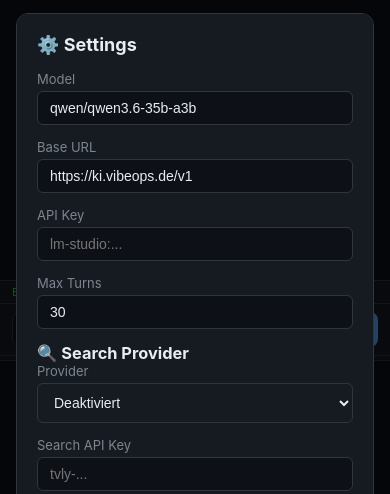
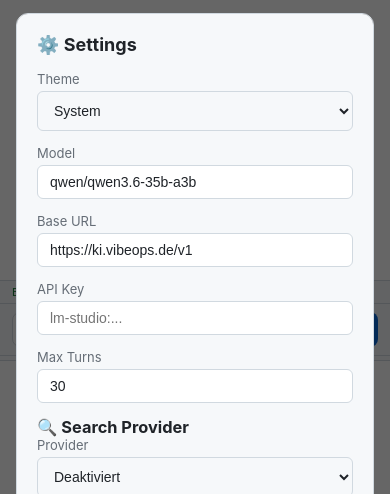
Before and after one commit to vibeopsde/vibeAgentGo, a website built with Vite: page web/index.html in a window 390 px wide. Shown: the part 50-544 px from the top of the page. Built offline with nearby package versions, Linux system fonts and the light colour scheme.

Commit message:
feat: auto-detect system theme with manual light/dark override

```diff
--- a/web/src/components/SettingsModal.ts
+++ b/web/src/components/SettingsModal.ts
@@ -4,6 +4,7 @@
 
 import { loadConfig, saveConfig, hasApiKey } from '../core/memory.js';
 import { testConnection } from '../core/llm_client.js';
+import { getTheme, setTheme, type ThemeMode } from '../core/theme.js';
 
 export class SettingsModal {
   element: HTMLElement;
@@ -43,8 +44,18 @@ export class SettingsModal {
   private renderForm() {
     const config = loadConfig();
 
+    const theme = getTheme();
+
     this.modal.innerHTML = `
       <h2>⚙️ Settings</h2>
+      <div class="form-group">
+        <label for="cfg-theme">Theme</label>
+        <select id="cfg-theme">
+          <option value="system" ${theme === 'system' ? 'selected' : ''}>System</option>
+          <option value="light" ${theme === 'light' ? 'selected' : ''}>Light</option>
+          <option value="dark" ${theme === 'dark' ? 'selected' : ''}>Dark</option>
+        </select>
+      </div>
       <div class="form-group">
         <label for="cfg-model">Model</label>
         <input id="cfg-model" type="text" value="${this.escape(config.model)}" placeholder="qwen/qwen3.6-35b-a3b" />
@@ -125,7 +136,9 @@ export class SettingsModal {
     const maxTurns = parseInt((this.modal.querySelector('#cfg-maxturns') as HTMLInputElement).value);
     const searchProvider = (this.modal.querySelector('#cfg-search-provider') as HTMLSelectElement).value as 'none' | 'tavily';
     const searchApiKey = (this.modal.querySelector('#cfg-search-apikey') as HTMLInputElement).value;
+    const theme = (this.modal.querySelector('#cfg-theme') as HTMLSelectElement).value as ThemeMode;
 
+    setTheme(theme);
     saveConfig({ model, baseUrl, apiKey, maxTurns, searchProvider, searchApiKey });
     this.close();
   }
--- /dev/null
+++ b/web/src/core/theme.ts
@@ -0,0 +1,70 @@
+// ============================================================
+// HAG — Theme Manager (system + manual, persisted in localStorage)
+// ============================================================
+
+export type ThemeMode = 'system' | 'light' | 'dark';
+
+const STORAGE_KEY = 'hag-theme';
+const DOC_ATTR = 'data-theme';
+
+export function getTheme(): ThemeMode {
+  const stored = localStorage.getItem(STORAGE_KEY);
+  if (stored === 'light' || stored === 'dark' || stored === 'system') {
+    return stored as ThemeMode;
+  }
+  return 'system';
+}
+
+export function setTheme(mode: ThemeMode): void {
+  localStorage.setItem(STORAGE_KEY, mode);
+  applyTheme(mode);
+}
+
+export function isDarkPreferred(): boolean {
+  return window.matchMedia('(prefers-color-scheme: dark)').matches;
+}
+
+export function applyTheme(mode: ThemeMode): void {
+  const effective = mode === 'system' ? (isDarkPreferred() ? 'dark' : 'light') : mode;
+  document.documentElement.setAttribute(DOC_ATTR, effective);
+  updateThemeColor(effective);
+}
+
+export function toggleTheme(): ThemeMode {
+  const current = getTheme();
+  const next: ThemeMode = current === 'system'
+    ? (isDarkPreferred() ? 'light' : 'dark')
+    : current === 'dark'
+      ? 'light'
+      : 'dark';
+  setTheme(next);
+  return next;
+}
+
+export function initTheme(): ThemeMode {
+  const mode = getTheme();
+  applyTheme(mode);
+  // Listen to system changes only when mode is 'system'
+  const media = window.matchMedia('(prefers-color-scheme: dark)');
+  const listener = () => {
+    if (getTheme() === 'system') applyTheme('system');
+  };
+  if (media.addEventListener) {
+    media.addEventListener('change', listener);
+  } else if ((media as any).addListener) {
+    (media as any).addListener(listener);
+  }
+  return mode;
+}
+
+function updateThemeColor(theme: 'light' | 'dark'): void {
+  // Keep in sync with CSS variables for header/background
+  const color = theme === 'light' ? '#ffffff' : '#0d1117';
+  let meta = document.querySelector('meta[name="theme-color"]') as HTMLMetaElement | null;
+  if (!meta) {
+    meta = document.createElement('meta');
+    meta.name = 'theme-color';
+    document.head.appendChild(meta);
+  }
+  meta.content = color;
+}
--- a/web/src/main.ts
+++ b/web/src/main.ts
@@ -4,6 +4,7 @@
 // ============================================================
 
 import './styles/app.css';
+import { initTheme, toggleTheme } from './core/theme.js';
 import { ChatPanel } from './components/ChatPanel.js';
 import { RenderPanel } from './components/RenderPanel.js';
 import { SettingsModal } from './components/SettingsModal.js';
@@ -13,6 +14,9 @@ import { MobileNav } from './components/MobileNav.js';
 import { Agent } from './core/agent.js';
 import { MemoryStore, loadConfig, saveConfig, hasApiKey } from './core/memory.js';
 import { createDefaultTools } from './core/tools.js';
+
+// Initialize theme before first render to avoid flash
+initTheme();
 
 // Register service worker
 if ('serviceWorker' in navigator) {
@@ -135,6 +139,7 @@ function buildLayout() {
       <span class="subtitle">Hermes Agent Go</span>
     </div>
     <div class="header-right">
+      <button id="btn-theme" class="icon-btn" title="Toggle theme">🌓</button>
       <button id="btn-sessions" class="icon-btn" title="Sessions">💬</button>
       <button id="btn-new" class="icon-btn" title="New Chat">✨</button>
       <button id="btn-memory" class="icon-btn" title="Memory">🧠</button>
@@ -171,6 +176,7 @@ function buildLayout() {
   header.querySelector('#btn-memory')!.addEventListener('click', () => memoryPanel.open());
   header.querySelector('#btn-sessions')!.addEventListener('click', () => sessionPanel.open());
   header.querySelector('#btn-new')!.addEventListener('click', () => newChat());
+  header.querySelector('#btn-theme')!.addEventListener('click', () => toggleTheme());
 
   // Make header icons desktop-only on very small screens (CSS hides them, but keep fallback)
   header.classList.add('has-mobile-nav');
@@ -229,6 +235,7 @@ function openMobileMenu() {
         <span>Menu</span>
         <button class="mobile-menu-close">✕</button>
       </div>
+      <button class="mobile-menu-item" data-action="theme">🌓 Theme</button>
       <button class="mobile-menu-item" data-action="settings">⚙️ Settings</button>
       <button class="mobile-menu-item" data-action="memory">🧠 Memory</button>
       <button class="mobile-menu-item" data-action="sessions">💬 Sessions</button>
@@ -242,6 +249,7 @@ function openMobileMenu() {
     item.addEventListener('click', () => {
       const action = (item as HTMLElement).dataset.action!;
       close();
+      if (action === 'theme') toggleTheme();
       if (action === 'settings') settingsModal.open();
       if (action === 'memory') memoryPanel.open();
       if (action === 'sessions') sessionPanel.open();
--- a/web/src/styles/app.css
+++ b/web/src/styles/app.css
@@ -1,5 +1,5 @@
 /* ============================================================
-   HAG — PWA Styles (dark, mobile-first)
+   HAG — PWA Styles (system + manual theme, mobile-first)
    ============================================================ */
 
 :root {
@@ -14,9 +14,50 @@
   --green: #3fb950;
   --red: #f85149;
   --yellow: #d29922;
+  --text-on-accent: #ffffff;
   --radius: 8px;
   --header-h: 48px;
   --mobile-nav-h: 64px;
+}
+
+/* Light theme: manual override or system preference */
+:root[data-theme="light"],
+:root:not([data-theme]) {
+  color-scheme: light dark;
+}
+
+:root[data-theme="light"] {
+  --bg: #ffffff;
+  --bg-elev: #f6f8fa;
+  --bg-hover: #eef1f4;
+  --border: #d1d9e0;
+  --text: #1f2328;
+  --text-muted: #656d76;
+  --accent: #0969da;
+  --accent-hover: #0550ae;
+  --green: #1a7f37;
+  --red: #cf222e;
+  --yellow: #9a6700;
+}
+
+@media (prefers-color-scheme: light) {
+  :root:not([data-theme="dark"]) {
+    --bg: #ffffff;
+    --bg-elev: #f6f8fa;
+    --bg-hover: #eef1f4;
+    --border: #d1d9e0;
+    --text: #1f2328;
+    --text-muted: #656d76;
+    --accent: #0969da;
+    --accent-hover: #0550ae;
+    --green: #1a7f37;
+    --red: #cf222e;
+    --yellow: #9a6700;
+  }
+}
+
+:root[data-theme="dark"] {
+  color-scheme: dark;
 }
 
 * {
@@ -181,7 +222,7 @@ html, body {
 .msg-user {
   align-self: flex-end;
   background: var(--accent);
-  color: #fff;
+  color: var(--text-on-accent);
 }
 
 .msg-assistant {
@@ -375,7 +416,7 @@ html, body {
 
 .send-btn {
   background: var(--accent);
-  color: #fff;
+  color: var(--text-on-accent);
   border: none;
   border-radius: var(--radius);
   padding: 0 16px;
@@ -441,14 +482,14 @@ html, body {
 .view-container {
   flex: 1;
   position: relative;
-  background: #fff;
+  background: var(--bg);
 }
 
 .view-iframe {
   width: 100%;
   height: 100%;
   border: none;
-  background: #fff;
+  background: var(--bg);
 }
 
 .view-empty {
@@ -520,7 +561,7 @@ html, body {
 
 .mobile-nav-primary {
   background: var(--accent);
-  color: #fff;
+  color: var(--text-on-accent);
   width: 52px;
   height: 52px;
   border-radius: 50%;
@@ -742,7 +783,7 @@ select {
 
 .btn-primary {
   background: var(--accent);
-  color: #fff;
+  color: var(--text-on-accent);
 }
 
 .btn-primary:active {
```
